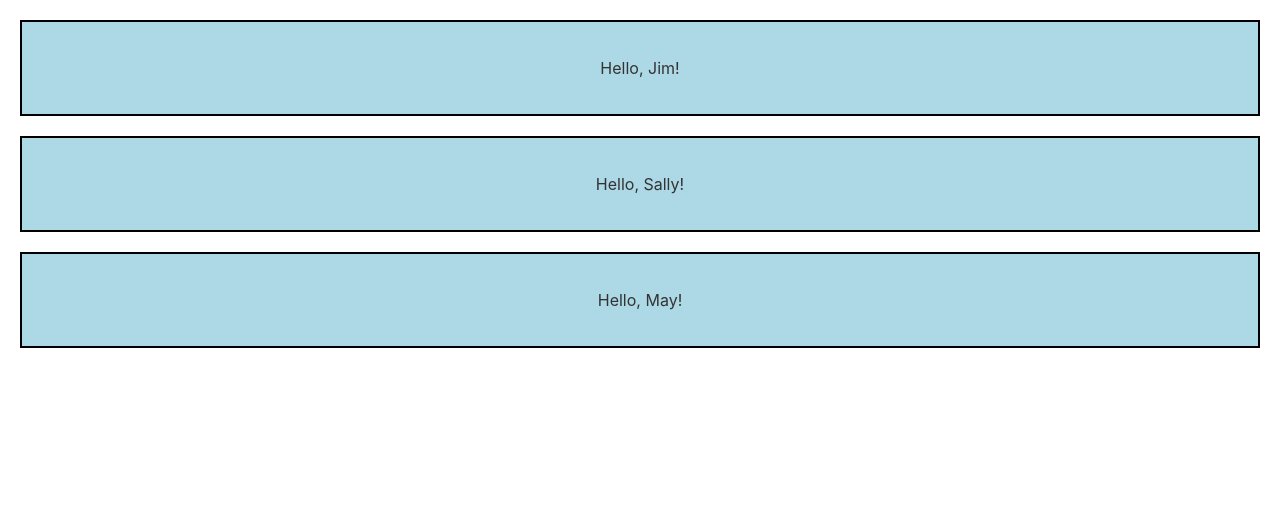
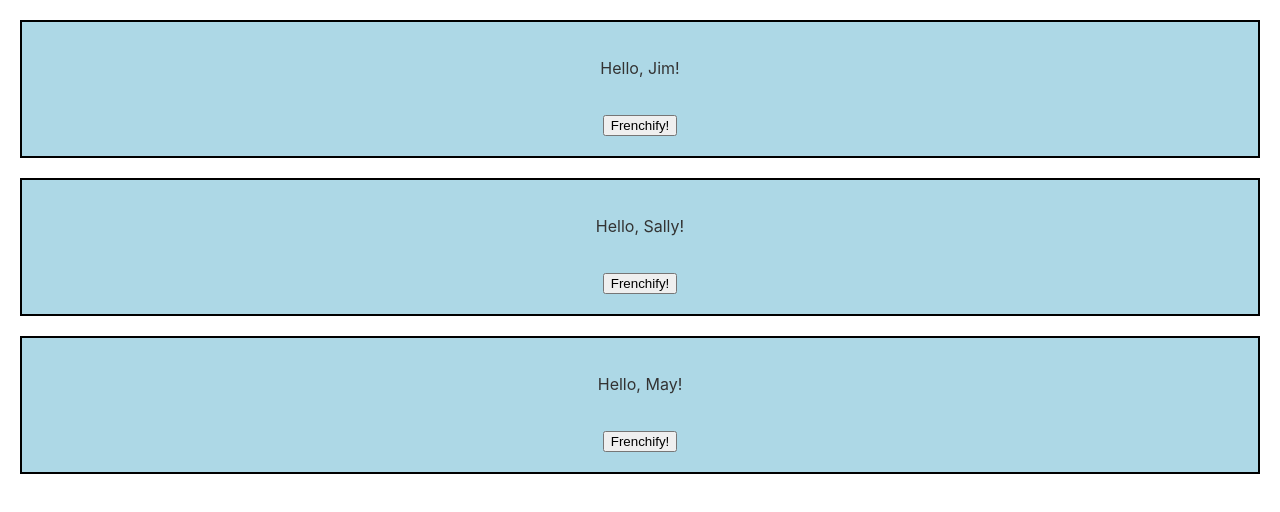
Before and after one commit to Yoshi275/another-hello-world-ugh, a React (Create React App) app: page / in a window 1280 px wide. Shown: the top 512 px of the page. Built offline with nearby package versions, Linux system fonts and the light colour scheme.

Commit message:
Add frenchifying button

```diff
--- a/src/HelloWorld.js
+++ b/src/HelloWorld.js
@@ -2,10 +2,22 @@
 import './HelloWorld.css'
 
 class HelloWorld extends Component {
+  constructor(props) {
+    super(props);
+    this.state = { greeting: 'Hello' }
+    this.frenchify = this.frenchify.bind(this);
+  }
+
+  frenchify() {
+    this.setState({ greeting: "Bonjour" });
+  }
+
   render() {
     return (
       <div className="HelloWorld">
-        <p>Hello, {this.props.name}!</p>
+        <p>{this.state.greeting}, {this.props.name}!</p>
+        <br />
+        <button onClick={this.frenchify}>Frenchify!</button>
       </div>
     );
   }
```
